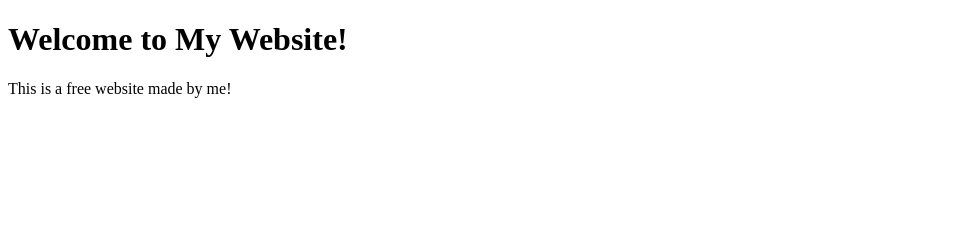
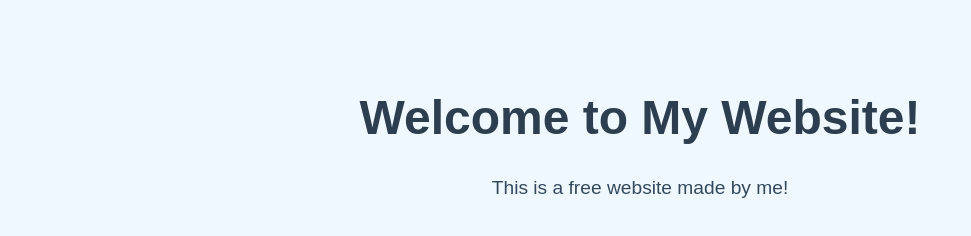
Before and after one commit to wr0ngtrn/wr0ngtrn.github.io, a plain HTML site: page index.html in a window 1280 px wide. Shown: the whole page, without its empty margins (0-971 px from the left). Drawn offline with Linux system fonts and the light colour scheme.

Commit message:
Add files via upload

```diff
--- a/index.html
+++ b/index.html
@@ -2,6 +2,8 @@
 <html>
 <head>
   <title>My First Website</title>
+<link rel="stylesheet"
+href="style.css">
 </head>
 <body>
   <h1>Welcome to My Website!</h1>
--- /dev/null
+++ b/style.css
@@ -0,0 +1,16 @@
+body {
+  background-color: #f0f8ff;
+  font-family: Arial, sans-serif;
+  text-align: center;
+  padding: 50px;
+}
+
+h1 {
+  color: #2c3e50;
+  font-size: 3em;
+}
+
+p {
+  color: #34495e;
+  font-size: 1.2em;
+}
```
